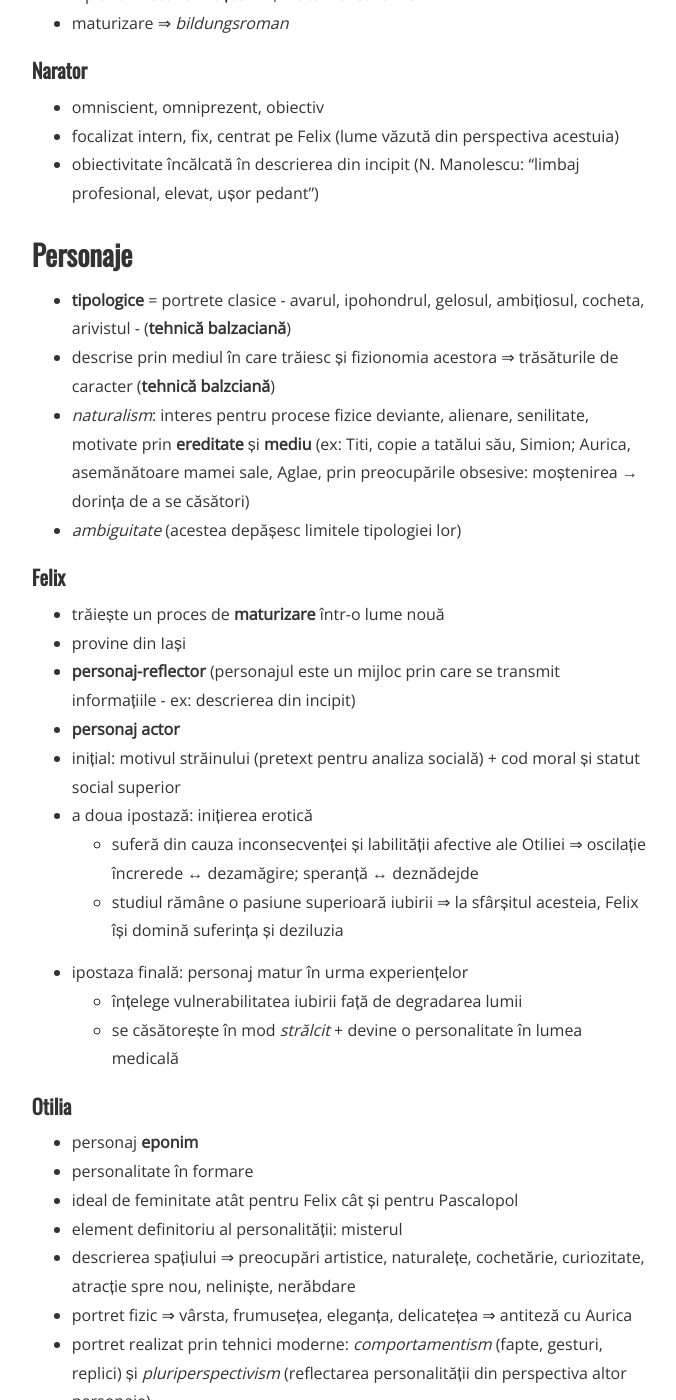
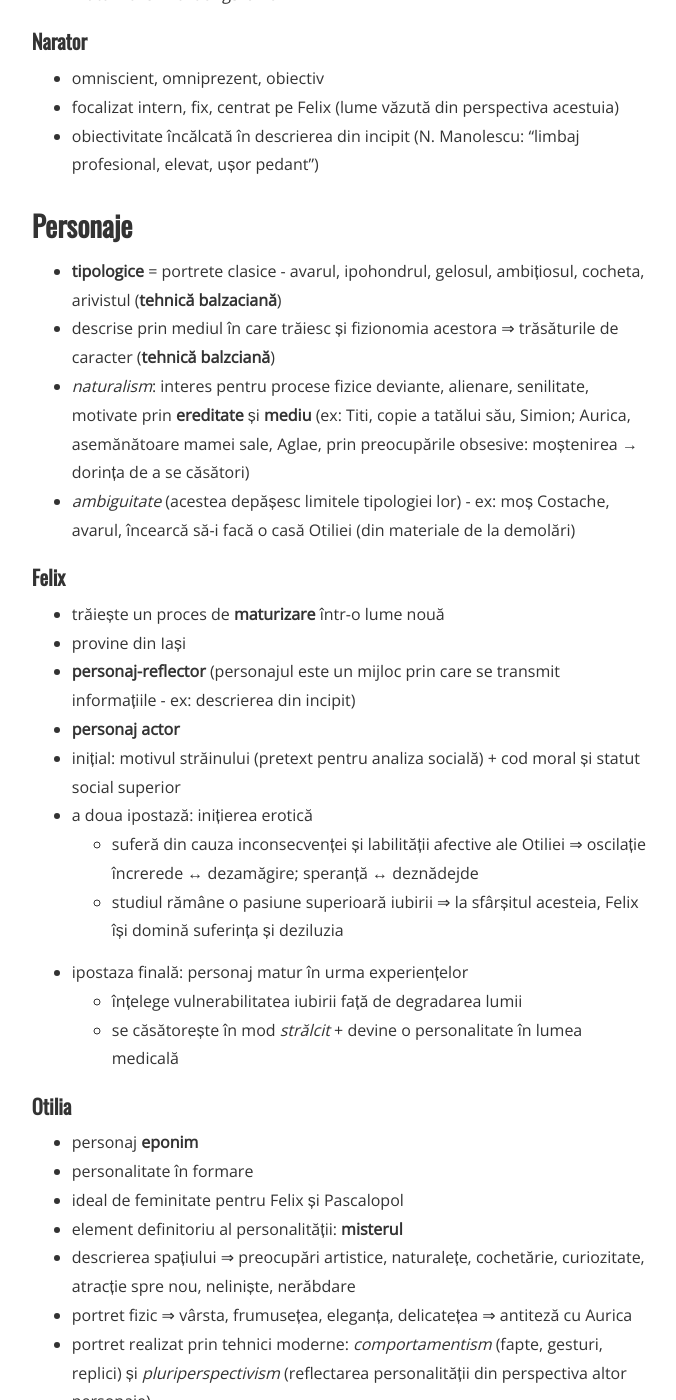
Before and after one commit to TED-996-2/notite-bac-romana, a Jekyll site: the page built from _posts/2015-05-10-EnigmaOtiliei.md, in a window 1280 px wide and 1400 px high, scrolled down 2625 px. Shown: the whole window, without its empty margins (301-977 px from the left). Built offline with Jekyll 4.4.1, drawn with Linux system fonts in a browser that asks for light colours; nearby versions of some CDN libraries; some of the changed text lies outside the part shown.

```diff
--- a/_posts/2015-05-10-EnigmaOtiliei.md
+++ b/_posts/2015-05-10-EnigmaOtiliei.md
@@ -38,13 +38,12 @@ title: George Călinescu, Enigma Otiliei
 * observații cu detalii bogate ⇒ "ochiul unui estet" + încălcarea obiectivității naratorului
 * detalii arhitectonice și vestimentare ⇒ configurarea cadrului, prezentarea personajelor
 * ⇒ descriere psihologică / simbolică
-* ⇒ **restrângerea treptată a cadrului** - oraș → stradă → casa → **personaje**
+* ⇒ **restrângerea treptată a cadrului** - oraș → stradă → casă → **personaje**
 * elemente de roman balzacian:
 	* caracteriul situat al acțiunii ⇒ familiarizarea cu mediul
 	  ⇒ imaginea societății bucureștene
 	* "cu ajutorul străzilor, caselor, mobilelor, cunoaștem oamenii"
 	  ⇒ reconstituirea departe → aproape; afară → înăuntru
-	  ⇒ **elemente balzaciene**
 * redescompunere **polemică** a balzacianismului ⇒ "balzacianism fără Balzac"
 	* polemică ⇐ caracteristica critică a autorului
 
@@ -81,10 +80,10 @@ title: George Călinescu, Enigma Otiliei
 
 ## Personaje
 
-* **tipologice** = portrete clasice - avarul, ipohondrul, gelosul, ambițiosul, cocheta, arivistul - (**tehnică balzaciană**)
+* **tipologice** = portrete clasice - avarul, ipohondrul, gelosul, ambițiosul, cocheta, arivistul (**tehnică balzaciană**)
 * descrise prin mediul în care trăiesc și fizionomia acestora ⇒ trăsăturile de caracter (**tehnică balzciană**)
 * *naturalism*: interes pentru procese fizice deviante, alienare, senilitate, motivate prin **ereditate** și **mediu** (ex: Titi, copie a tatălui său, Simion; Aurica, asemănătoare mamei sale, Aglae, prin preocupările obsesive: moștenirea → dorința de a se căsători)
-* *ambiguitate* (acestea depășesc limitele tipologiei lor)
+* *ambiguitate* (acestea depășesc limitele tipologiei lor) - ex: moș Costache, avarul, încearcă să-i facă o casă Otiliei (din materiale de la demolări)
 
 ### Felix
 
@@ -104,8 +103,8 @@ title: George Călinescu, Enigma Otiliei
 
 * personaj **eponim**
 * personalitate în formare
-* ideal de feminitate atât pentru Felix cât și pentru Pascalopol
-* element definitoriu al personalității: misterul
+* ideal de feminitate pentru Felix și Pascalopol
+* element definitoriu al personalității: **misterul**
 * descrierea spațiului ⇒ preocupări artistice, naturalețe, cochetărie, curiozitate, atracție spre nou, neliniște, nerăbdare
 * portret fizic ⇒ vârsta, frumusețea, eleganța, delicatețea ⇒ antiteză cu Aurica
 * portret realizat prin tehnici moderne: *comportamentism* (fapte, gesturi, replici) și *pluriperspectivism* (reflectarea personalității din perspectiva altor personaje)
```
Also changed, not shown: other parts of _posts/2015-05-10-EnigmaOtiliei.md (+1 -1 lines).
